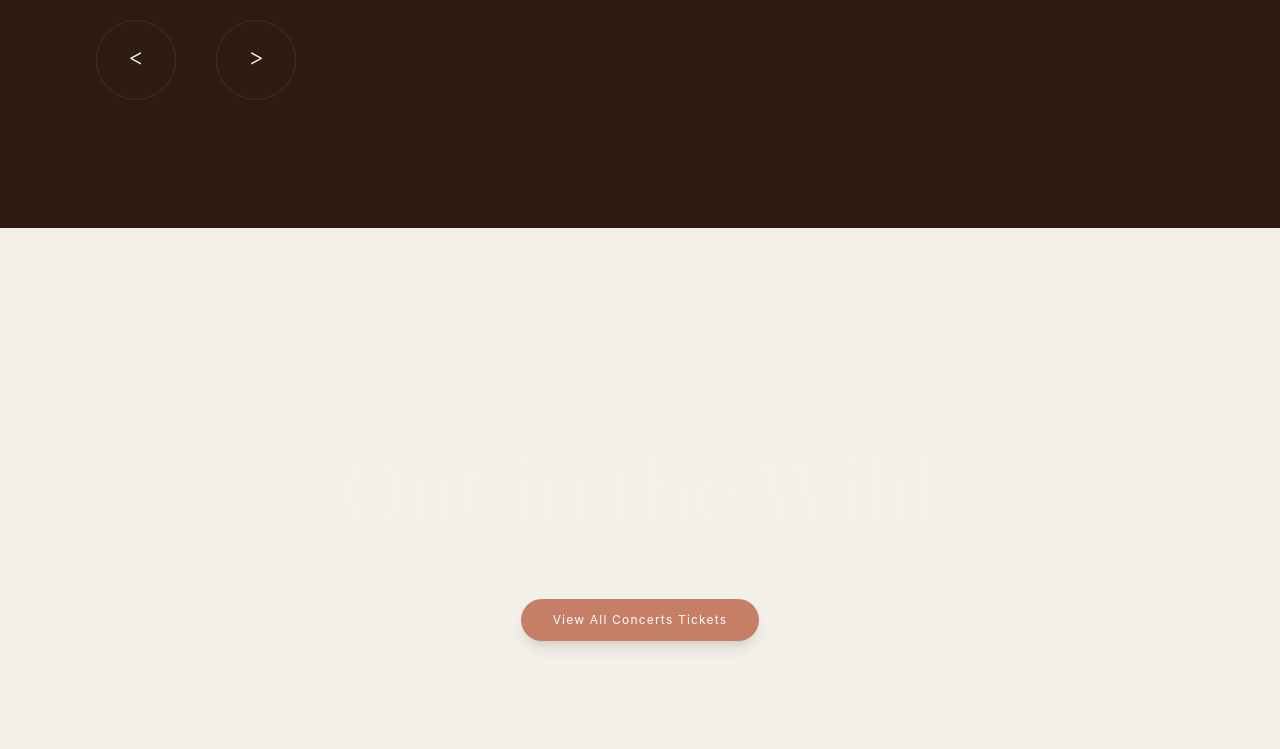
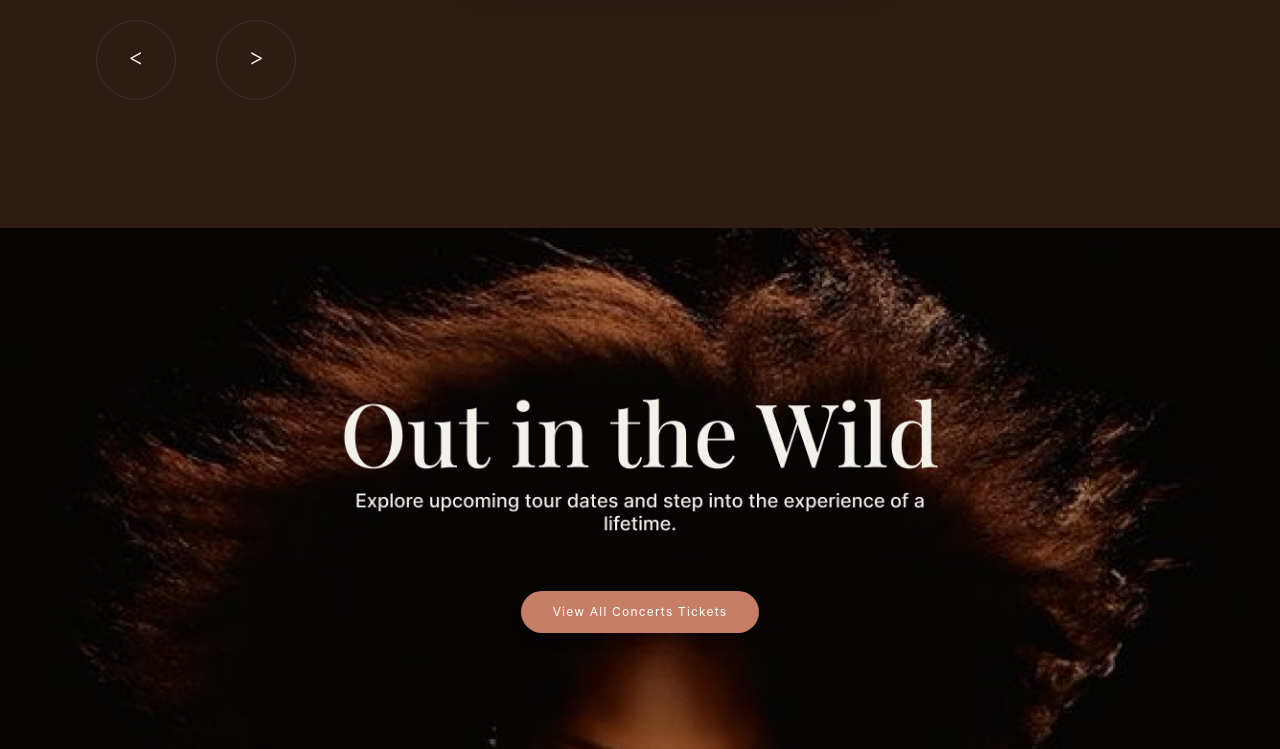
Before and after one commit to Steadfastness-ITS/Tems-portfolio, a React (Vite) app: page / in a window 1280 px wide. Shown: the part 2220-2969 px from the top of the page. Built offline with nearby package versions, Linux system fonts and the light colour scheme.

Commit message:
fix: resolve Tickets desktop visibility, link functionality, and typography alignment

```diff
--- a/src/components/Tickets.jsx
+++ b/src/components/Tickets.jsx
@@ -13,7 +13,7 @@ const Tickets = () => {
         <img
           src="/Tics.png" /* Replace with your actual path for Tems portrait */
           alt="Tems Portrait"
-          className="absolute w-full md:w-auto max-w-[100%] md:max-w-[105%] h-auto md:h-[110%] block md:hidden md:-top-[8%] object-contain brightness-[1.0]"
+          className="absolute w-full md:w-auto max-w-[100%] md:max-w-[105%] h-auto md:h-[110%] md:-top-[8%] object-contain brightness-[1.0]"
         />
       </div>
 
@@ -23,20 +23,20 @@ const Tickets = () => {
         {/* Header Section: Typography Image
             Replacing the <h2> and <p> text tags with image_1.png
         */}
-        <div className="mb-6 md:mb-10 flex justify-center">
+        <div className="mb-5 md:mb-0 flex justify-center">
           <img
             src="/Tic-text.png"
             alt="Out in the Wild - Tour Dates"
-            className="w-[33vw] translate-y-8 md:w-auto max-w-[600px] h-auto object-contain"
+            className="w-[35vw] translate-y-8 md:-translate-y-6 md:w-auto max-w-[600px] h-auto object-contain"
           />
         </div>
 
-        {/* Button remains as coded */}
+        {/* Button - Added higher Z-index to be safe */}
         <a
           href="https://open.spotify.com/playlist/6BuIokrjsUNFPH8siI2bCp?si=5V74L-q3QQS2hOvxMSGMSw"
           target="_blank"
           rel="noopener noreferrer"
-          className="inline-block text-center px-1 py-1 md:px-8 md:py-3 mt-6 md:mt-0 bg-[#C67E66] text-white rounded-[10px] md:rounded-full text-[4px] md:text-[12px] tracking-widest mb-2 md:mb-10 hover:bg-[#b06d56] transition-all transform hover:scale-105 active:scale-95 shadow-lg"
+          className="relative z-30 inline-block md:translate-y-8 text-center px-2 py-1 md:px-8 md:py-3 mt-6 md:mt-0 bg-[#C67E66] text-white rounded-[10px] md:rounded-full text-[4px] md:text-[12px] tracking-widest mb-2 md:mb-20 hover:bg-[#b06d56] transition-all transform hover:scale-105 active:scale-95 shadow-lg"
         >
           View All Concerts Tickets
         </a>
```
